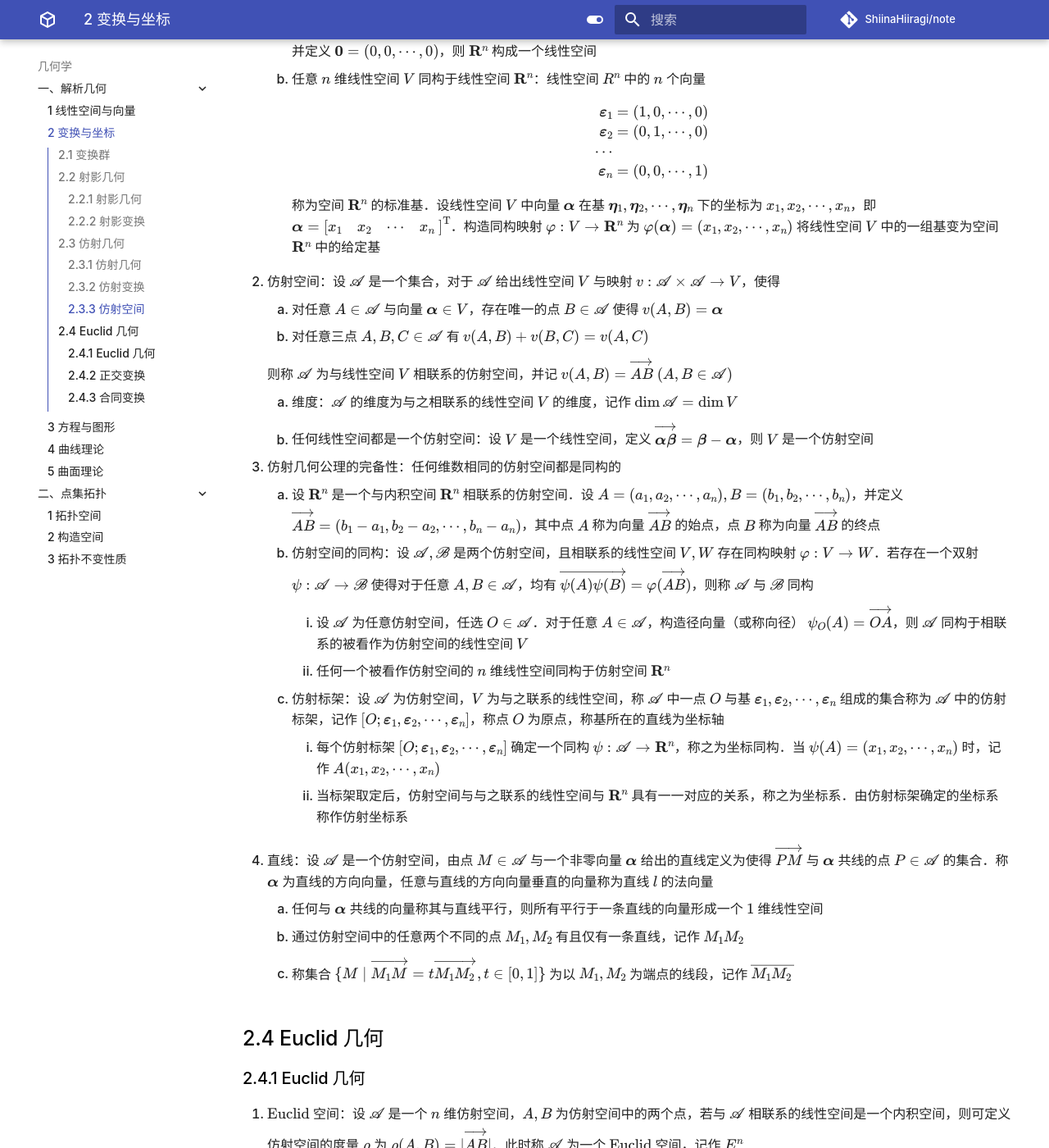
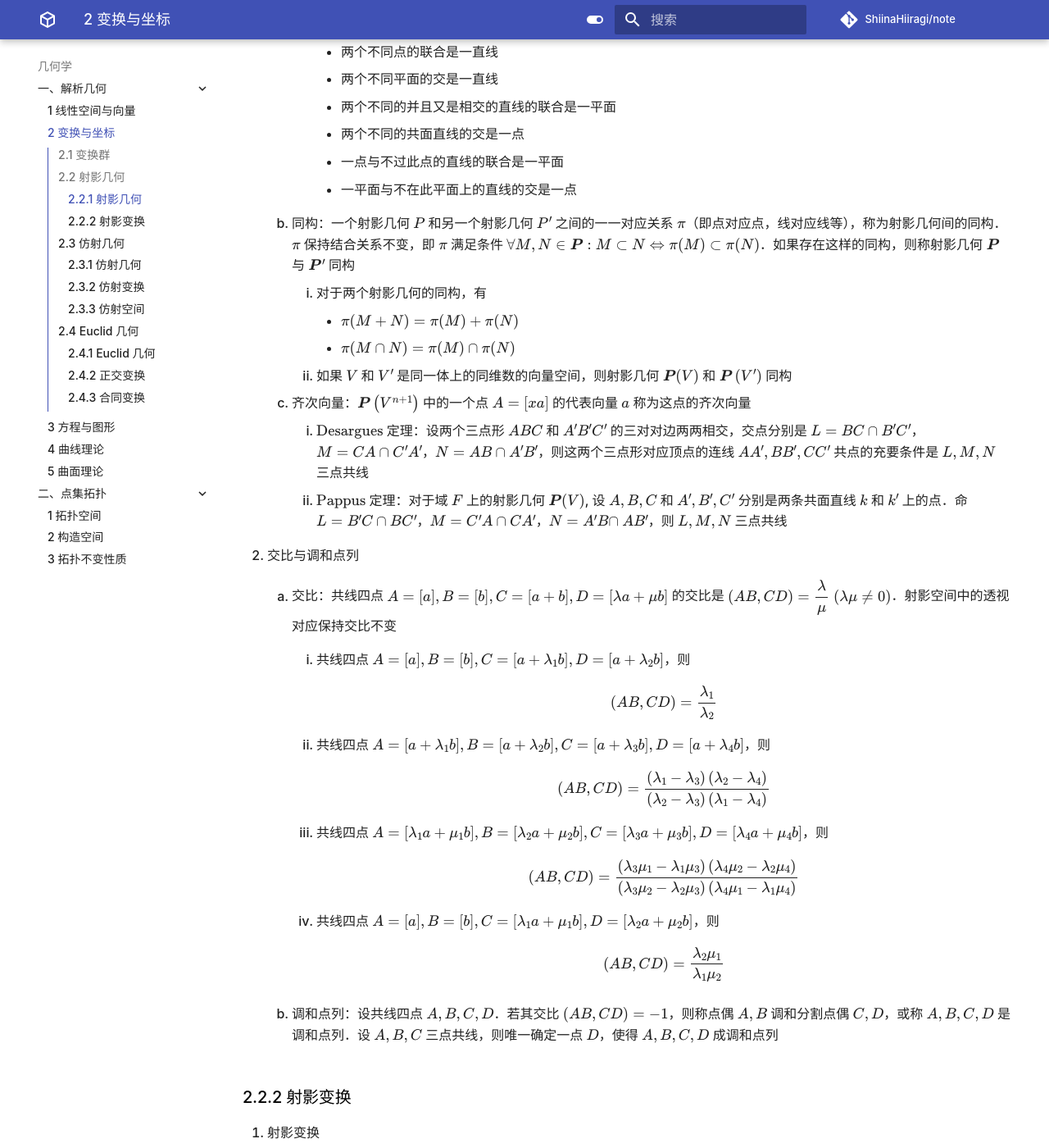
Before and after one commit to ShiinaHiiragi/note, an MkDocs documentation site: the page built from docs/top/anly/geom.md, in a window 1280 px wide and 1400 px high, scrolled down 1364 px. Shown: the whole window at 82% size. Built offline with MkDocs 1.6.1 and Material for MkDocs 9.7.7, drawn with Linux system fonts in a browser that asks for light colours; comment, search, counter and statistics services are not loaded; some of the changed text lies outside the part shown.

Commit message:
some geom

```diff
--- a/docs/top/anly/geom.md
+++ b/docs/top/anly/geom.md
@@ -22,8 +22,67 @@
 
 ## 2.2 射影几何
 ### 2.2.1 射影几何
+1. 射影几何：设 $V^{n+1}$ 是体 $F$ 上的 $n+1$ 维向量空间，其中全体 $1$ 维、$2$ 维，$\cdots$、$n$ 维子空间以及 $V^{n+1}$ 所构成的集合称为 $F$ 上的 $n$ 维射影几何，记作 $\boldsymbol{P}\left(V^{n+1}\right)$ 或 $\boldsymbol{P}(V)$．$V^{n+1}$ 中的 $1$ 维子空间称为「点」；$2$ 维子空间称为「线」，$\cdots$，$k+1$ 维子空间称为「$k$ 维面」 $\cdots\ n$ 维子空间称为「超平面」；$V^{n+1}$ 本身称为 $n$ 维射影空间，记作 $P^n$ 或 $F P^n$
+    1. 结合关系：设 $V^{n+1}$ 是体 $F$ 上的向量空间，$\boldsymbol{P}\left(V^{n+1}\right)$ 是相应的 $n$ 维射影几何．$S$ 和 $T$ 分别是 $V^{n+1}$ 中的 $k+1$ 维和 $l+1$ 维子空间
+        1. 若 $S \subset T$，则称 $k$ 维面 $S$ 属于 $l$ 维面 $T$
+        2. $S+T$ 称为 $k$ 维面 $S$ 与 $l$ 维面 $T$ 的联合
+        3. $S \cap T$ 称为 $k$ 维面 $S$ 与 $l$ 维面 $T$ 的交
+        4. 若 $S \cap T=0$，则 $S+T$ 称为 $S$ 与 $T$ 的直和，记成 $S \oplus T$
+
+        利用维数定理，可以证明如下命题
+
+        1. 对于 $2$ 维射影几何 $\boldsymbol{P}\left(V^3\right)$
+            - 不同两点的联合是一直线
+            - 不同两直线的交是一点
+        2. 对于 $3$ 维射影几何 $\boldsymbol{P}\left(V^4\right)$
+            - 两个不同点的联合是一直线
+            - 两个不同平面的交是一直线
+            - 两个不同的并且又是相交的直线的联合是一平面
+            - 两个不同的共面直线的交是一点
+            - 一点与不过此点的直线的联合是一平面
+            - 一平面与不在此平面上的直线的交是一点
+
+    2. 同构：一个射影几何 $P$ 和另一个射影几何 $P^{\prime}$ 之间的一一对应关系 $\pi$（即点对应点，线对应线等），称为射影几何间的同构．$\pi$ 保持结合关系不变，即 $\pi$ 满足条件 $\forall M, N \in \boldsymbol{P} : M \subset N \Leftrightarrow \pi(M) \subset \pi(N)$．如果存在这样的同构，则称射影几何 $\boldsymbol{P}$ 与 $\boldsymbol{P}^{\prime}$ 同构
+        1. 对于两个射影几何的同构，有
+            - $\pi(M+N)=\pi(M)+\pi(N)$
+            - $\pi(M \cap N)=\pi(M) \cap \pi(N)$
+        2. 如果 $V$ 和 $V^{\prime}$ 是同一体上的同维数的向量空间，则射影几何 $\boldsymbol{P}(V)$ 和 $\boldsymbol{P}\left(V^{\prime}\right)$ 同构
+
+    3. 齐次向量：$\boldsymbol{P}\left(V^{n+1}\right)$ 中的一个点 $A=[x a]$ 的代表向量 $a$ 称为这点的齐次向量
+        1. $\text{Desargues}$ 定理：设两个三点形 $A B C$ 和 $A^{\prime} B^{\prime} C^{\prime}$ 的三对对边两两相交，交点分别是 $L=B C \cap B^{\prime} C^{\prime}$，$M=C A \cap C^{\prime} A^{\prime}$，$N=A B \cap A^{\prime} B^{\prime}$，则这两个三点形对应顶点的连线 $A A^{\prime}, B B^{\prime}, C C^{\prime}$ 共点的充要条件是 $L, M, N$ 三点共线
+        2. $\text{Pappus}$ 定理：对于域 $F$ 上的射影几何 $\boldsymbol{P}(V)$, 设 $A, B, C$ 和 $A^{\prime}, B^{\prime}, C^{\prime}$ 分别是两条共面直线 $k$ 和 $k^{\prime}$ 上的点．命 $L=B^{\prime} C \cap B C^{\prime}$，$M=C^{\prime} A \cap C A^{\prime}$，$N=A^{\prime} B \cap$ $A B^{\prime}$，则 $L, M, N$ 三点共线
+
+2. 交比与调和点列
+    1. 交比：共线四点 $A=[a], B=[b], C=[a+b], D=[\lambda a+\mu b]$ 的交比是 $(A B, C D)= \dfrac{\lambda}{\mu}\ (\lambda \mu \neq 0)$．射影空间中的透视对应保持交比不变
+        1. 共线四点 $A=[a], B=[b], C=\left[a+\lambda_1 b\right], D=\left[a+\lambda_2 b\right]$，则
+
+            $$
+            (A B, C D)=\dfrac{\lambda_1}{\lambda_2}
+            $$
+
+        2. 共线四点 $A=\left[a+\lambda_1 b\right], B=\left[a+\lambda_2 b\right], C=\left[a+\lambda_3 b\right], D=\left[a+\lambda_4 b\right]$，则
+
+            $$
+            (A B, C D)=\dfrac{\left(\lambda_1-\lambda_3\right)\left(\lambda_2-\lambda_4\right)}{\left(\lambda_2-\lambda_3\right)\left(\lambda_1-\lambda_4\right)}
+            $$
+
+        3. 共线四点 $A=\left[\lambda_1 a+\mu_1 b\right], B=\left[\lambda_2 a+\mu_2 b\right], C=\left[\lambda_3 a+\mu_3 b\right], D=\left[\lambda_4 a+\mu_4 b\right]$，则
+
+            $$
+            (A B, C D)=\dfrac{\left(\lambda_3 \mu_1-\lambda_1 \mu_3\right)\left(\lambda_4 \mu_2-\lambda_2 \mu_4\right)}{\left(\lambda_3 \mu_2-\lambda_2 \mu_3\right)\left(\lambda_4 \mu_1-\lambda_1 \mu_4\right)}
+            $$
+
+        4. 共线四点 $A=[a], B=[b], C=\left[\lambda_1 a+\mu_1 b\right], D=\left[\lambda_2 a+\mu_2 b\right]$，则
+
+            $$
+            (A B, C D)=\dfrac{\lambda_2 \mu_1}{\lambda_1 \mu_2}
+            $$
+
+    2. 调和点列：设共线四点 $A, B, C, D$．若其交比 $(A B, C D)=-1$，则称点偶 $A, B$ 调和分割点偶 $C, D$，或称 $A, B, C, D$ 是调和点列．设 $A, B, C$ 三点共线，则唯一确定一点 $D$，使得 $A, B, C, D$ 成调和点列
 
 ### 2.2.2 射影变换
+1. 射影变换
+2. 直射变换
 
 ## 2.3 仿射几何
 ### 2.3.1 仿射几何
```
Also changed, not shown: docs/index.md (+1 -1 lines).
